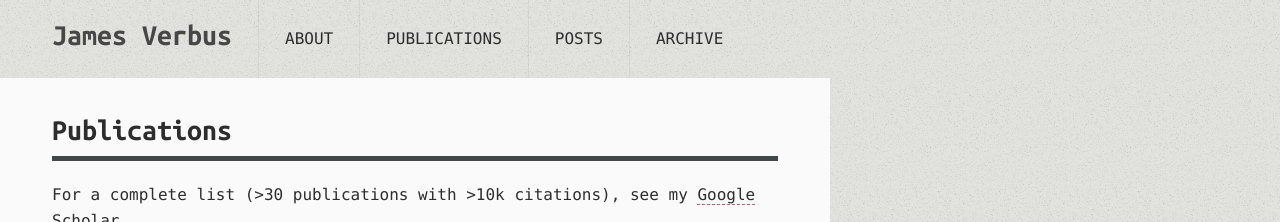
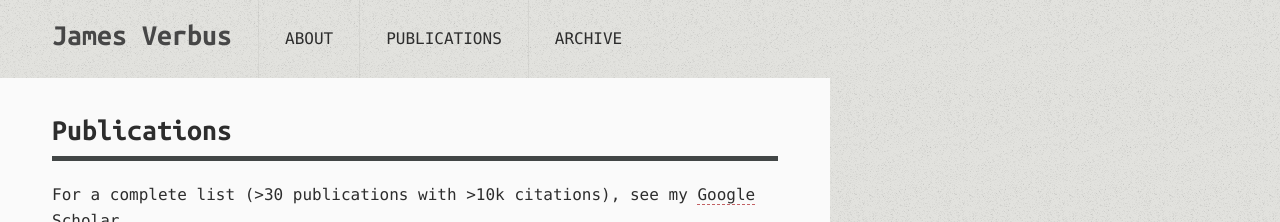
Before and after one commit to jverbus/jverbus.github.io, a Jekyll site: the page built from publications.md, in a window 1280 px wide and 900 px high. Shown: the top 222 px of the window. Built offline with Jekyll 4.4.1, drawn with Linux system fonts in a browser that asks for light colours.

Commit message:
Add about and publications pages, update navigation
- Add about.md with bio and contact links
- Add publications.md with selected papers, patents, blog posts, and thesis
- Add nav links: about, publications
- Remove footer sidebar (was causing layout issues on wide screens)
- Add bullets to all publication entries for readability

```diff
--- a/_includes/themes/the-program/default.html
+++ b/_includes/themes/the-program/default.html
@@ -22,7 +22,6 @@
 						<li class="logo"><a href="/">{{ site.title }}</a></li>
 						<li class="about"><a href="/about.html">about</a></li>
 						<li class="publications"><a href="/publications.html">publications</a></li>
-						<li class="posts"><a href="/">posts</a></li>
 						<li class="archive"><a href="/archive.html">archive</a></li>
 					</ul>
 				</nav>
@@ -38,12 +37,6 @@
 			</div><!-- unit-inner -->
 		</div><!-- unit-body -->
 	</div><!-- body -->
-	<footer class="the-footer">
-		<div class="unit-foot">
-			<div class="unit-inner unit-foot-inner">
-			</div><!-- unit-foot-inner -->
-		</div><!-- unit-foot -->
-	</footer>
 </div><!-- page -->
 
   {% include JB/analytics %}
--- a/publications.md
+++ b/publications.md
@@ -42,15 +42,11 @@
 
 ## LinkedIn Engineering Blog
 
-[Announcing ONNX Support in LinkedIn's Open Source Isolation Forest](https://www.linkedin.com/pulse/announcing-onnx-support-linkedins-open-source-isolation-james-verbus-paoqe/) (2024)
-
-[Finding AI-Generated (Deepfake) Faces in the Wild](https://www.linkedin.com/blog/engineering/trust-and-safety/finding-ai-generated-deepfake-faces-in-the-wild) (2024)
-
-[New Approaches for Detecting AI-Generated Profile Photos](https://www.linkedin.com/blog/engineering/trust-and-safety/new-approaches-for-detecting-ai-generated-profile-photos) (2023)
-
-[Using Deep Learning to Detect Abusive Sequences of Member Activity](https://www.linkedin.com/blog/engineering/trust-and-safety/using-deep-learning-to-detect-abusive-sequences-of-member-activi) (2021)
-
-[Open Sourcing Isolation Forest](https://www.linkedin.com/blog/engineering/data-management/isolation-forest) (2019)
+- [Announcing ONNX Support in LinkedIn's Open Source Isolation Forest](https://www.linkedin.com/pulse/announcing-onnx-support-linkedins-open-source-isolation-james-verbus-paoqe/) (2024)
+- [Finding AI-Generated (Deepfake) Faces in the Wild](https://www.linkedin.com/blog/engineering/trust-and-safety/finding-ai-generated-deepfake-faces-in-the-wild) (2024)
+- [New Approaches for Detecting AI-Generated Profile Photos](https://www.linkedin.com/blog/engineering/trust-and-safety/new-approaches-for-detecting-ai-generated-profile-photos) (2023)
+- [Using Deep Learning to Detect Abusive Sequences of Member Activity](https://www.linkedin.com/blog/engineering/trust-and-safety/using-deep-learning-to-detect-abusive-sequences-of-member-activi) (2021)
+- [Open Sourcing Isolation Forest](https://www.linkedin.com/blog/engineering/data-management/isolation-forest) (2019)
 
 ## Physics — Selected Papers
 
```
